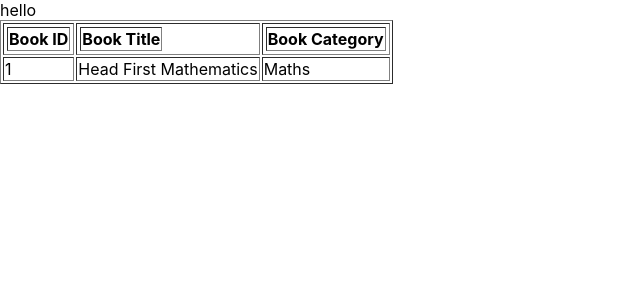
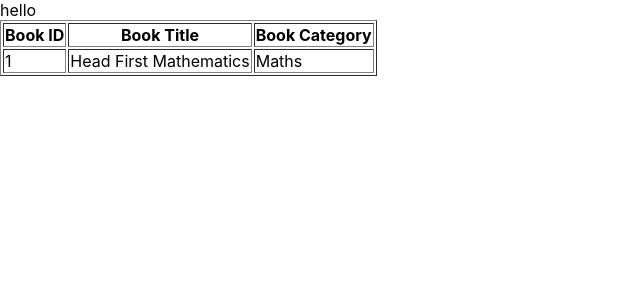
Before and after one commit to happiguru/React-BookStore, a React (Create React App) app: page / in a window 1280 px wide. Shown: the top 300 px of the page, without its empty margins (0-640 px from the left). Built offline with nearby package versions, Linux system fonts and the light colour scheme.

Commit message:
Fix table errors showing in the console

```diff
--- a/src/containers/BooksList.js
+++ b/src/containers/BooksList.js
@@ -4,16 +4,20 @@
   return (
     <div>
       <table border="1">
+        <thead>
           <tr>
-          <th><td>Book ID</td></th>
-          <th><td>Book Title</td></th>
-          <th><td>Book Category</td></th>
+            <th>Book ID</th>
+            <th>Book Title</th>
+            <th>Book Category</th>
           </tr>
+        </thead>
+        <tbody>
           <tr>
             <td>1</td>
             <td>Head First Mathematics</td>
             <td>Maths</td>
           </tr>
+        </tbody>
       </table>
     </div>
   );
```
Lines whose indentation alone changed are shown as unchanged.
